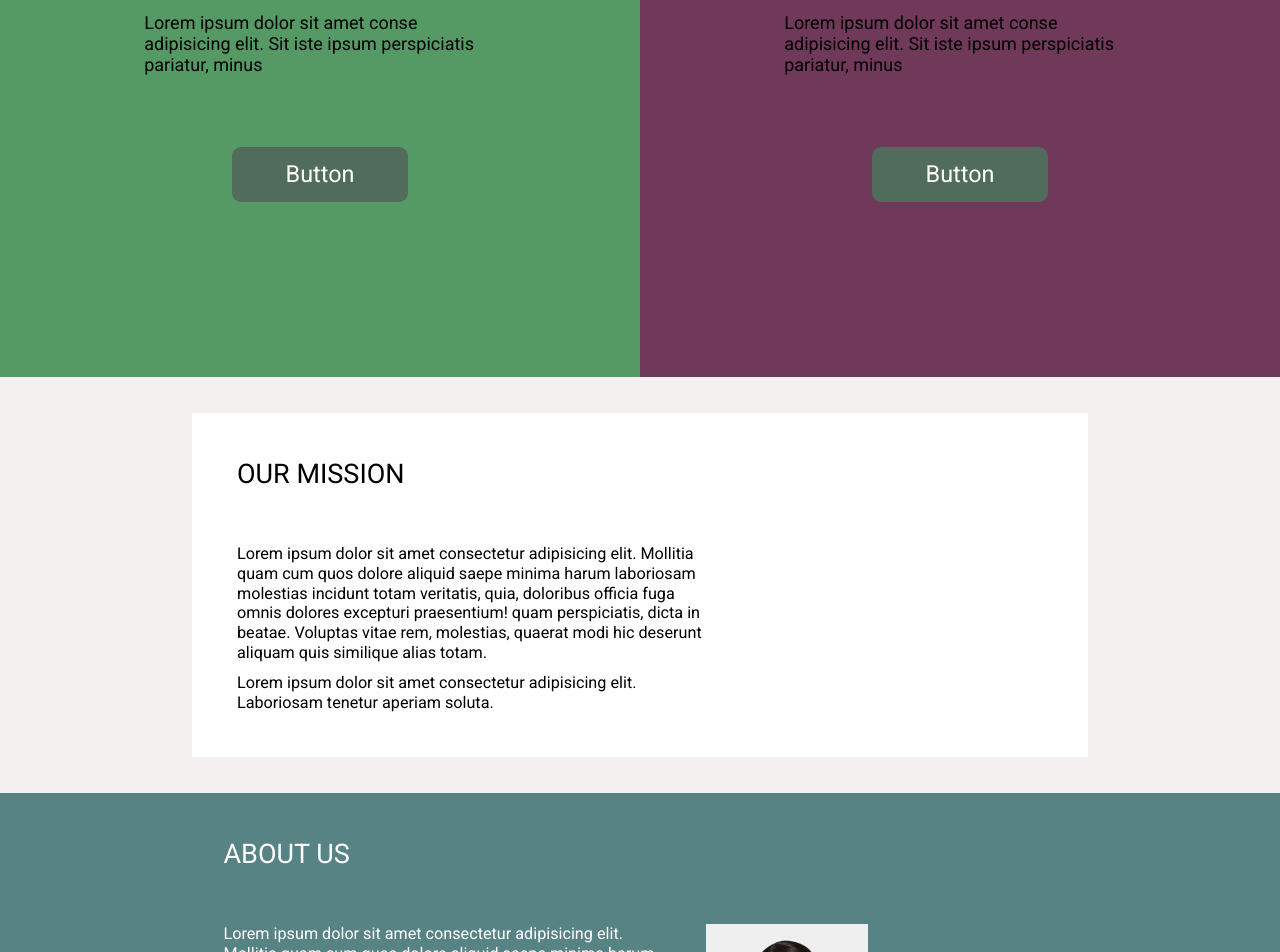
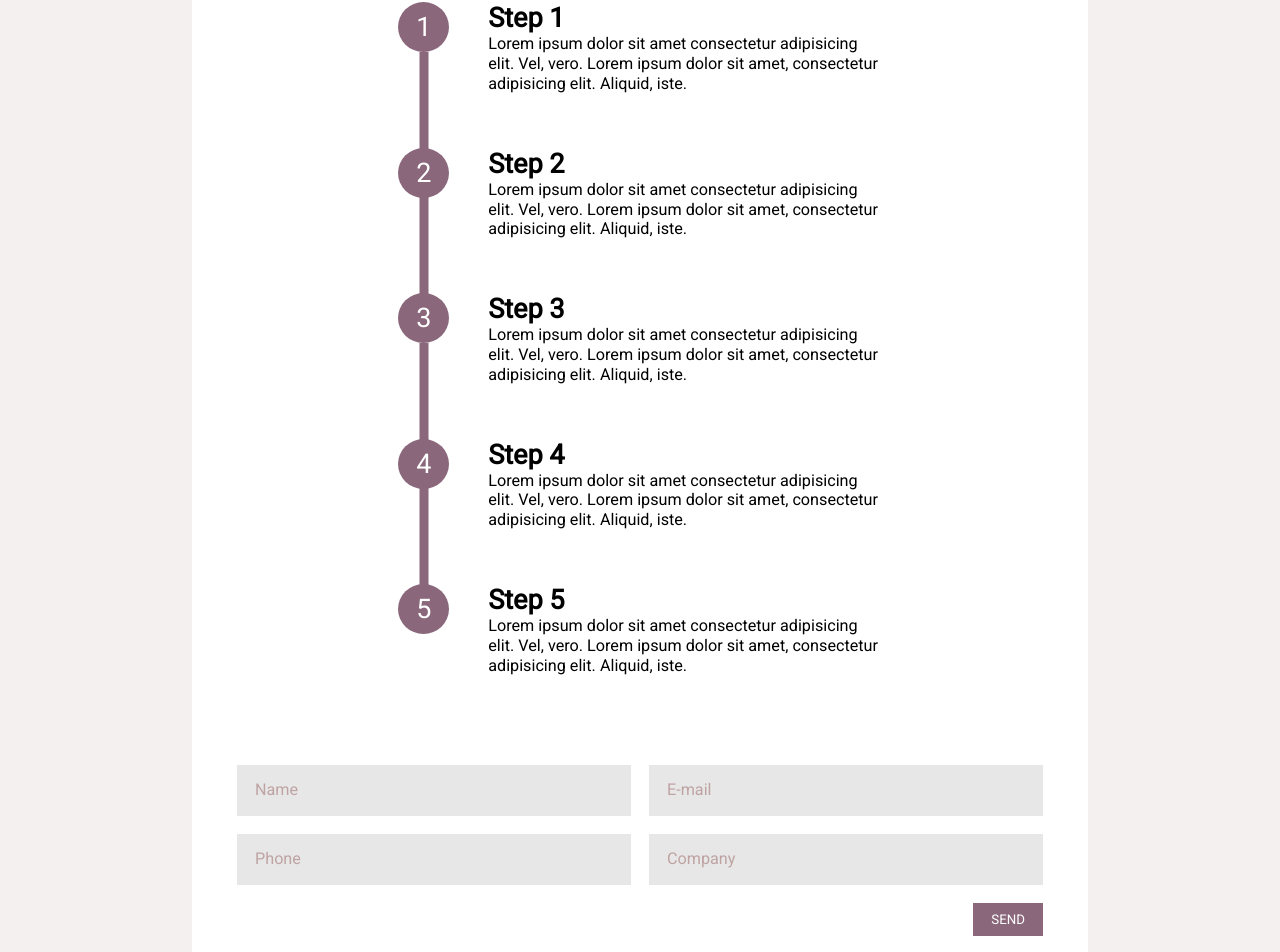
Before and after one commit to alecasp/doceo, a React (Create React App) app: page /right in a window 1280 px wide. Shown: the part 515-1467 px from the top of the page. Built offline with nearby package versions, Linux system fonts and the light colour scheme.

Commit message:
added right side

```diff
--- a/src/App.js
+++ b/src/App.js
@@ -1,19 +1,20 @@
 import React from "react";
-import { Route, Switch } from "react-router-dom";
+import { Redirect, Route, Switch } from "react-router-dom";
 import Footer from "./Components/Footer/Footer";
 import Header from "./Components/Header/Header";
 import AboutUs from "./Components/Main/AboutUs/AboutUs";
 import Home from "./Components/Main/Home/Home";
 import SplitLeft from "./Components/Main/SplitLeft/SplitLeft";
+import SplitRight from "./Components/Main/SplitRight/SplitRight";
 import Nav from "./Components/Nav/Nav";
 
 function App() {
   return (
     <>
       <Nav />
-      <Header />
       <Switch>
         <Route path="/" exact>
+          <Header />
           <Home />
         </Route>
         <Route path="/about">
@@ -22,8 +23,11 @@ function App() {
         <Route path="/left">
           <SplitLeft />
         </Route>
+        <Route path="/right">
+          <SplitRight />
+        </Route>
         <Route path="*">
-          <Home />
+          <Redirect to="/" />
         </Route>
       </Switch>
       <Footer />
--- a/src/Components/Header/Header.jsx
+++ b/src/Components/Header/Header.jsx
@@ -23,7 +23,7 @@ function Header() {
           Lorem ipsum dolor sit amet conse adipisicing elit. Sit iste ipsum
           perspiciatis pariatur, minus
         </p>
-        <Link to="#" className="btn">
+        <Link to="/right" className="btn">
           Button
         </Link>
       </section>
--- /dev/null
+++ b/src/Components/Main/SplitRight/SplitRight.css
@@ -0,0 +1,113 @@
+.steps {
+  margin: 10rem auto;
+  width: 60%;
+}
+.step {
+  padding-left: 10rem;
+  position: relative;
+}
+.step span {
+  position: absolute;
+  top: 0;
+  left: 0;
+  font-size: 3rem;
+  border-radius: 50%;
+  padding: 1rem 2rem;
+  color: #fff;
+  background: var(--color-step);
+}
+.step h4 {
+  font-size: 3rem;
+}
+.step p {
+  font-size: 2rem;
+}
+.step:not(:last-child) {
+  margin-bottom: 6rem;
+}
+.step:not(:last-child) span:after {
+  content: "";
+  position: absolute;
+  top: 99%;
+  left: 50%;
+  transform: translateX(-50%);
+  width: 1rem;
+  height: 200%;
+  background: var(--color-step);
+}
+.form {
+  display: grid;
+  grid-template-columns: repeat(2, 1fr);
+  grid-gap: 2rem;
+}
+.form input {
+  padding: 2rem;
+  display: inline-block;
+  border: none;
+  outline: none;
+  background: var(--color-input);
+}
+.form input::placeholder {
+  color: var(--color-input-placeholder);
+  font-size: 1.8rem;
+}
+.form div {
+  grid-column: 1 / -1;
+  text-align: right;
+}
+.form div button {
+  background: var(--color-step);
+  border: none;
+  cursor: pointer;
+  color: #fff;
+  padding: 1rem 2rem;
+}
+
+@media only screen and (max-width: 1030px) {
+  .steps {
+    width: 80%;
+  }
+}
+@media only screen and (max-width: 900px) {
+  .steps {
+    width: 95%;
+  }
+}
+@media only screen and (max-width: 600px) {
+  .form {
+    grid-template-columns: 1fr;
+    grid-gap: 2rem;
+  }
+}
+@media only screen and (max-width: 550px) {
+  .step:not(:last-child) span:after {
+    height: 250%;
+  }
+}
+@media only screen and (max-width: 480px) {
+  .step:not(:last-child) span:after {
+    height: 300%;
+  }
+}
+@media only screen and (max-width: 330px) {
+  .step {
+    padding-left: 7rem;
+  }
+  .step span {
+    font-size: 2.5rem;
+    padding: 0.8rem 1.5rem;
+  }
+  .step h4 {
+    font-size: 2.5rem;
+  }
+  .step p {
+    font-size: 1.6rem;
+  }
+  .step:not(:last-child) {
+    margin-bottom: 4rem;
+  }
+
+  .step:not(:last-child) span:after {
+    height: 310%;
+  }
+}
--- /dev/null
+++ b/src/Components/Main/SplitRight/SplitRight.jsx
@@ -0,0 +1,97 @@
+import React from "react";
+import "./SplitRight.css";
+
+function SplitRight() {
+  return (
+    <main>
+      <article className="container section">
+        <h2>RIGHT</h2>
+        <p>
+          Lorem ipsum dolor sit amet consectetur adipisicing elit. Mollitia quam
+          cum quos dolore aliquid saepe minima harum laboriosam molestias
+          incidunt totam veritatis, quia, doloribus officia fuga omnis dolores
+          excepturi praesentium! quam perspiciatis, dicta in beatae. Voluptas
+          vitae rem, molestias, quaerat modi hic deserunt aliquam quis similique
+          alias totam.
+        </p>
+        <br />
+        <p>
+          Lorem ipsum dolor sit amet consectetur adipisicing elit. Laboriosam
+          tenetur aperiam soluta. cum quos dolore aliquid saepe minima harum
+          laboriosam molestias incidunt totam veritatis, quia, doloribus officia
+          fuga omnis dolores excepturi praesentium! quam perspiciatis, dicta in
+          beatae. Voluptas vitae rem, molestias, quaerat modi hic deserunt
+          aliquam quis similique alias totam.
+        </p>
+        <div className="steps">
+          <div className="step">
+            <span>1</span>
+            <h4>Step 1</h4>
+            <p>
+              Lorem ipsum dolor sit amet consectetur adipisicing elit. Vel,
+              vero. Lorem ipsum dolor sit amet, consectetur adipisicing elit.
+              Aliquid, iste.
+            </p>
+          </div>
+
+          <div className="step">
+            <span>2</span>
+            <h4>Step 2</h4>
+            <p>
+              Lorem ipsum dolor sit amet consectetur adipisicing elit. Vel,
+              vero. Lorem ipsum dolor sit amet, consectetur adipisicing elit.
+              Aliquid, iste.
+            </p>
+          </div>
+
+          <div className="step">
+            <span>3</span>
+            <h4>Step 3</h4>
+            <p>
+              Lorem ipsum dolor sit amet consectetur adipisicing elit. Vel,
+              vero. Lorem ipsum dolor sit amet, consectetur adipisicing elit.
+              Aliquid, iste.
+            </p>
+          </div>
+
+          <div className="step">
+            <span>4</span>
+            <h4>Step 4</h4>
+            <p>
+              Lorem ipsum dolor sit amet consectetur adipisicing elit. Vel,
+              vero. Lorem ipsum dolor sit amet, consectetur adipisicing elit.
+              Aliquid, iste.
+            </p>
+          </div>
+
+          <div className="step">
+            <span>5</span>
+            <h4>Step 5</h4>
+            <p>
+              Lorem ipsum dolor sit amet consectetur adipisicing elit. Vel,
+              vero. Lorem ipsum dolor sit amet, consectetur adipisicing elit.
+              Aliquid, iste.
+            </p>
+          </div>
+        </div>
+
+        <form action="#" className="form">
+          <input type="text" name="name" id="name" placeholder="Name" />
+          <input type="email" name="email" id="email" placeholder="E-mail" />
+          <input type="number" name="phone" id="phone" placeholder="Phone" />
+          <input
+            type="text"
+            name="company"
+            id="company"
+            placeholder="Company"
+          />
+          <div>
+            <button>SEND</button>
+          </div>
+        </form>
+      </article>
+    </main>
+  );
+}
+
+export default SplitRight;
```
